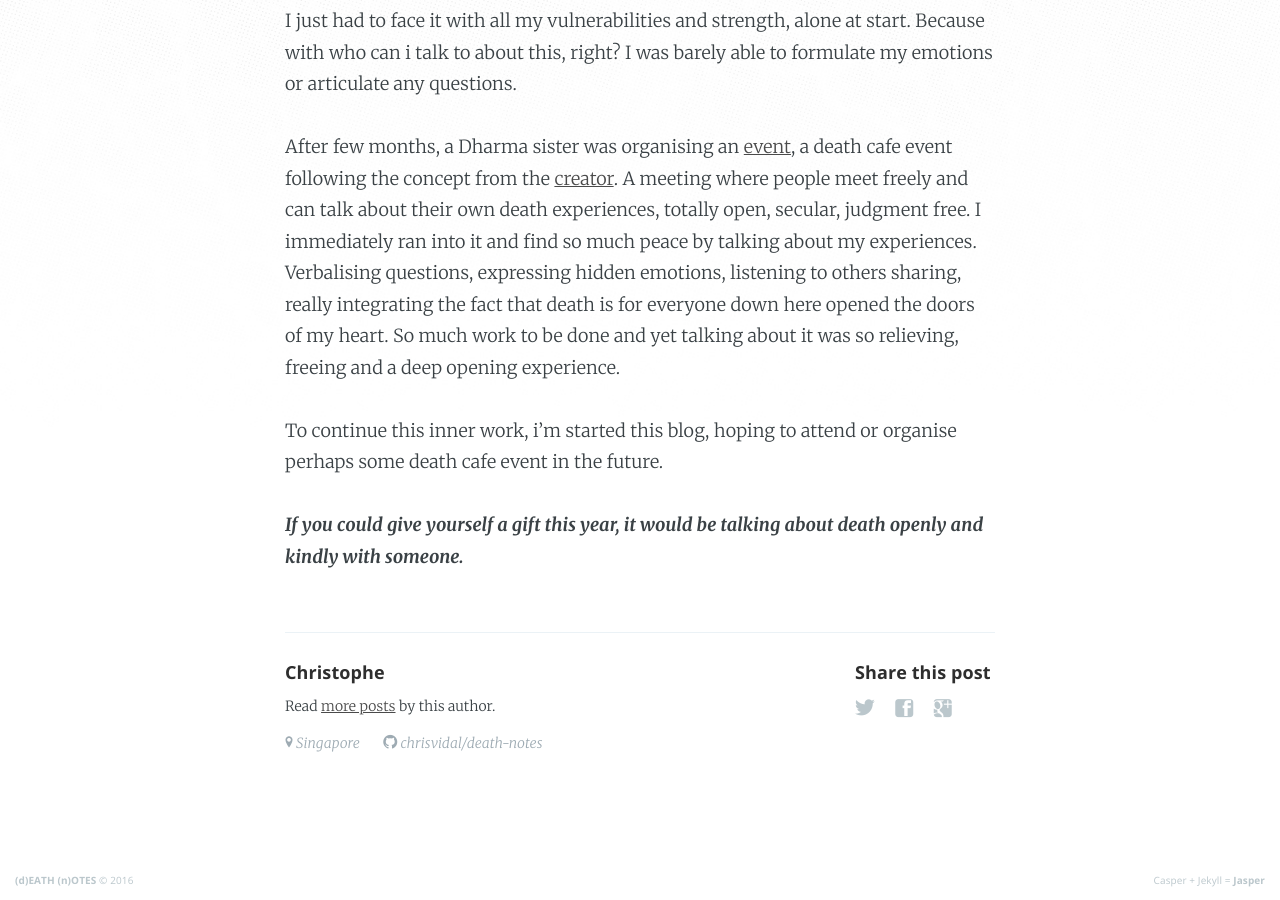
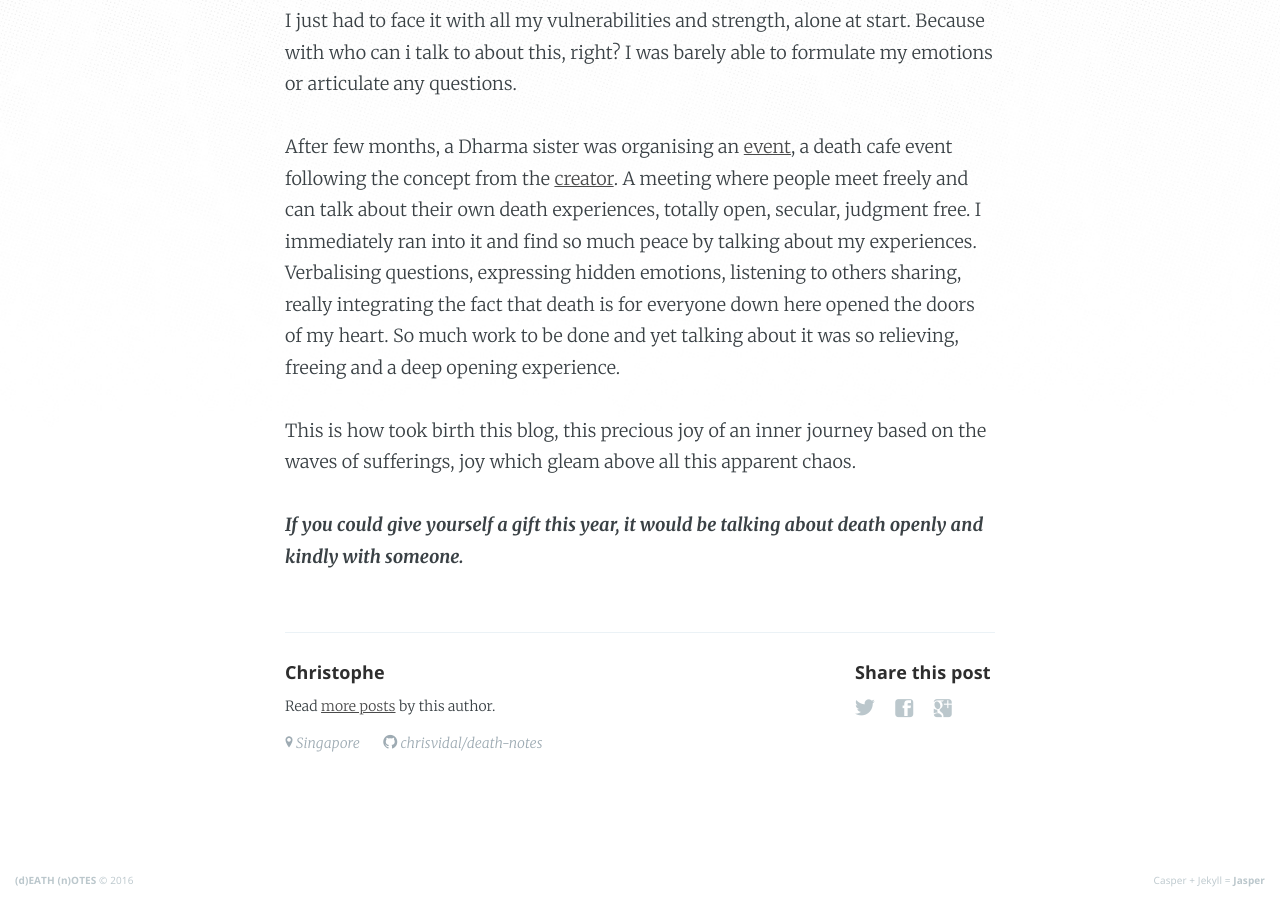
Before and after one commit to chrisvidal/death-notes, a Jekyll site: the page built from _posts/2016-10-30-introduction.md, in a window 1280 px wide and 900 px high, scrolled down 1109 px. Built offline with Jekyll 4.4.1, drawn with Linux system fonts in a browser that asks for light colours.

Commit message:
updating introduciton post

```diff
--- a/_posts/2016-10-30-introduction.md
+++ b/_posts/2016-10-30-introduction.md
@@ -26,6 +26,7 @@ I just had to face it with all my vulnerabilities and strength, alone at start.
 After few months, a Dharma sister was organising an [event](https://thestillspace.org/what-we-do/workshops-and-events/death-cafe/), a death cafe event following the concept from the [creator](http://deathcafe.com/). A meeting where people meet freely and can talk about their own death experiences, totally open, secular, judgment free. I immediately ran into it and find so much peace by talking about my experiences. Verbalising questions, expressing hidden emotions, listening to others sharing, really integrating the fact that death is for everyone down here opened the doors of my heart.
 So much work to be done and yet talking about it was so relieving, freeing and a deep opening experience.
 
-To continue this inner work, i’m started this blog, hoping to attend or organise perhaps some death cafe event in the future.
+This is how took birth this blog, this precious joy of an inner  journey based on the waves of sufferings, joy which gleam above all this apparent chaos.
+
 
 ***If you could give yourself a gift this year, it would be talking about death openly and kindly with someone.***
```
